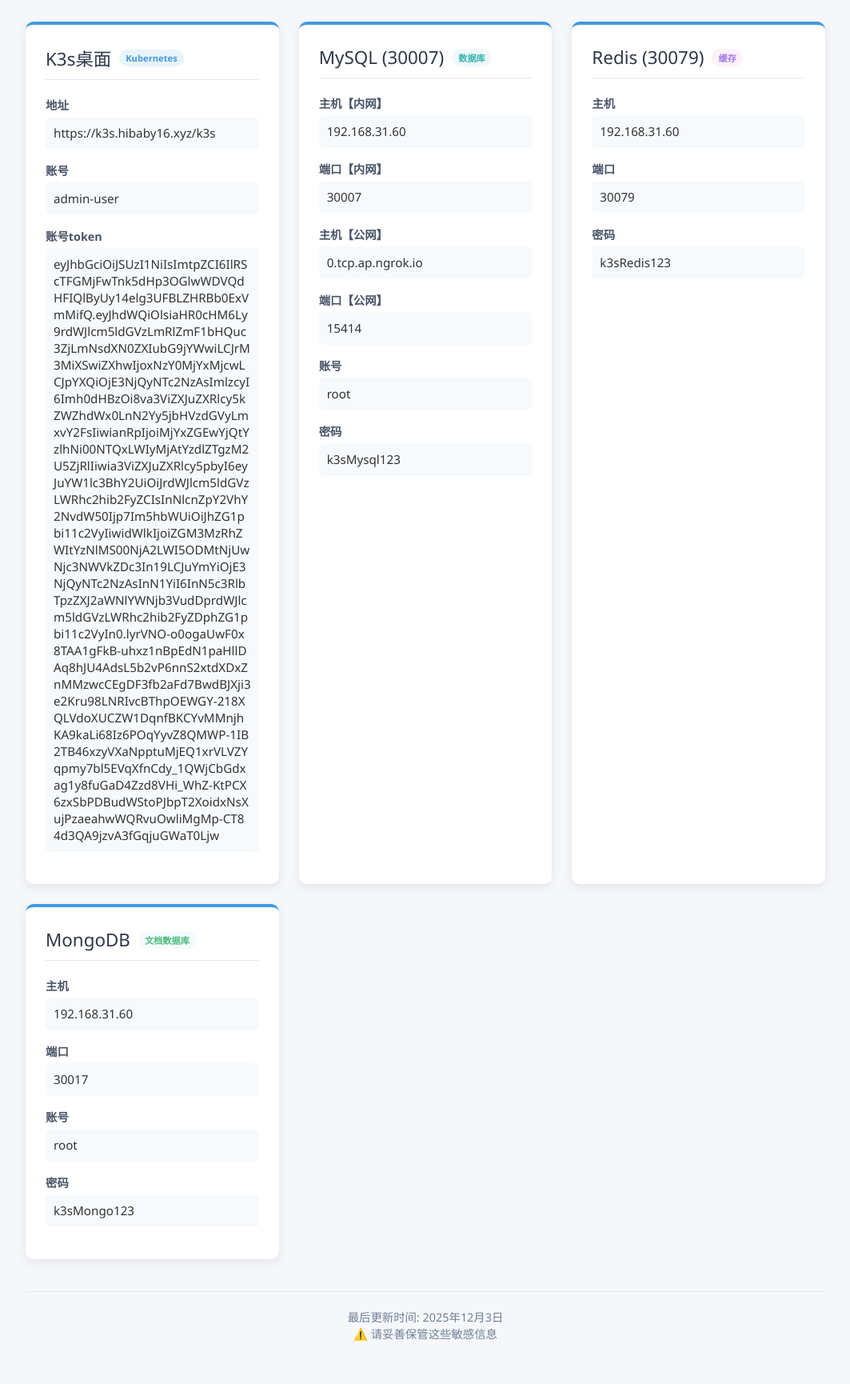
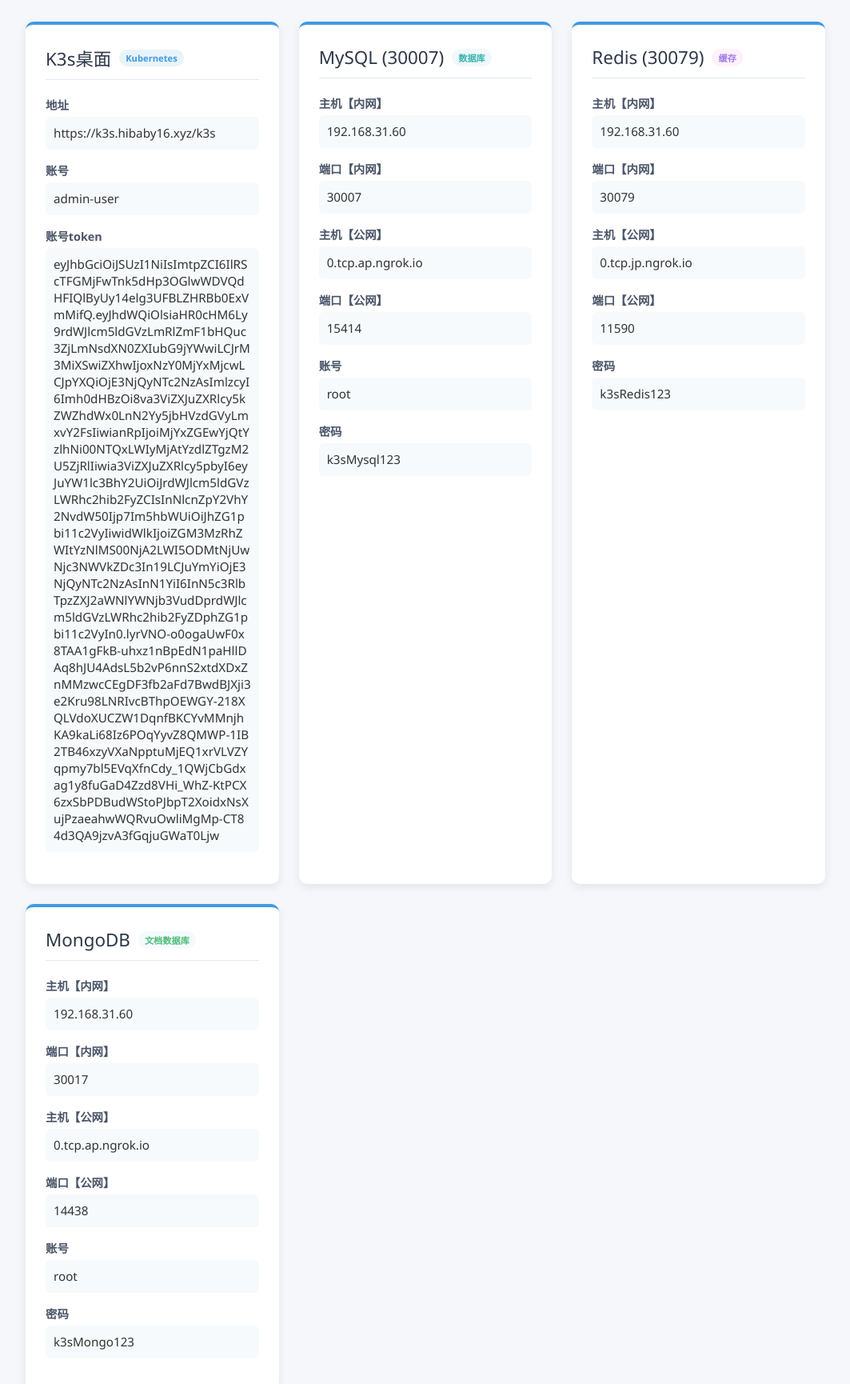
Before and after one commit to zbone/demoApp, a plain HTML site: page index.html in a window 1280 px wide. Shown: the part 130-1860 px from the top of the page at 80% size, without its empty margins (108-1171 px from the left). Before the commit the page ends 1827 px from the top, so only its background shows below. Drawn offline with Linux system fonts and the light colour scheme.

Commit message:
Update index.html

```diff
--- a/index.html
+++ b/index.html
@@ -291,7 +291,7 @@
                 </div>
 
                 <div class="info-item">
-                    <span class="info-label">主机</span>
+                    <span class="info-label">主机【内网】</span>
                     <div class="info-value">
                         <span>192.168.31.60</span>
                         <button class="copy-btn" onclick="copyToClipboard(this)">复制</button>
@@ -299,9 +299,25 @@
                 </div>
 
                 <div class="info-item">
-                    <span class="info-label">端口</span>
+                    <span class="info-label">端口【内网】</span>
                     <div class="info-value">
                         <span>30079</span>
+                        <button class="copy-btn" onclick="copyToClipboard(this)">复制</button>
+                    </div>
+                </div>
+
+                <div class="info-item">
+                    <span class="info-label">主机【公网】</span>
+                    <div class="info-value">
+                        <span>0.tcp.jp.ngrok.io</span>
+                        <button class="copy-btn" onclick="copyToClipboard(this)">复制</button>
+                    </div>
+                </div>
+
+                <div class="info-item">
+                    <span class="info-label">端口【公网】</span>
+                    <div class="info-value">
+                        <span>11590</span>
                         <button class="copy-btn" onclick="copyToClipboard(this)">复制</button>
                     </div>
                 </div>
@@ -323,7 +339,7 @@
                 </div>
 
                 <div class="info-item">
-                    <span class="info-label">主机</span>
+                    <span class="info-label">主机【内网】</span>
                     <div class="info-value">
                         <span>192.168.31.60</span>
                         <button class="copy-btn" onclick="copyToClipboard(this)">复制</button>
@@ -331,9 +347,25 @@
                 </div>
 
                 <div class="info-item">
-                    <span class="info-label">端口</span>
+                    <span class="info-label">端口【内网】</span>
                     <div class="info-value">
                         <span>30017</span>
+                        <button class="copy-btn" onclick="copyToClipboard(this)">复制</button>
+                    </div>
+                </div>
+
+                <div class="info-item">
+                    <span class="info-label">主机【公网】</span>
+                    <div class="info-value">
+                        <span>0.tcp.ap.ngrok.io</span>
+                        <button class="copy-btn" onclick="copyToClipboard(this)">复制</button>
+                    </div>
+                </div>
+
+                <div class="info-item">
+                    <span class="info-label">端口【公网】</span>
+                    <div class="info-value">
+                        <span>14438</span>
                         <button class="copy-btn" onclick="copyToClipboard(this)">复制</button>
                     </div>
                 </div>
```
